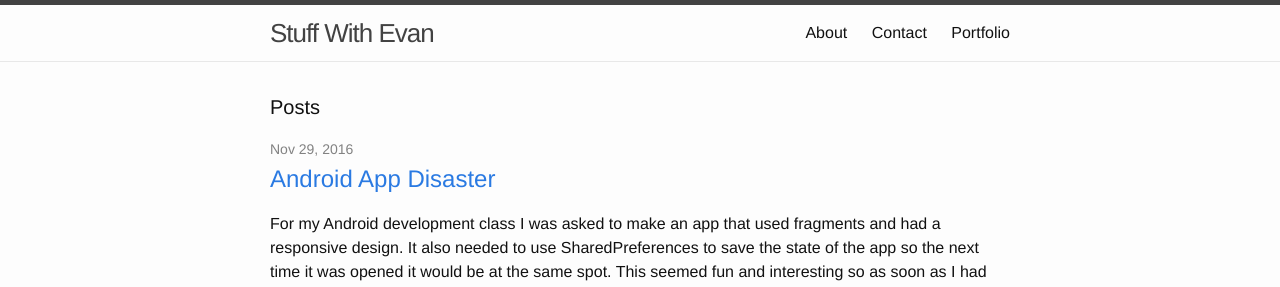
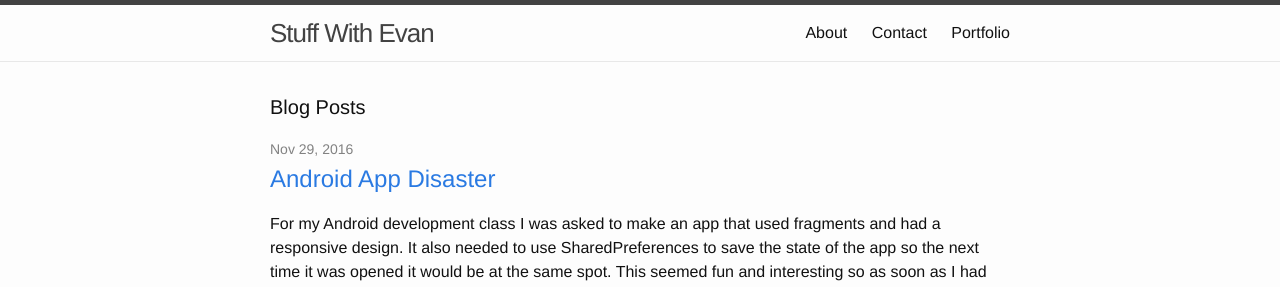
Before and after one commit to oakeef/oakeef.github.io, a Jekyll site: the page built from index.html, in a window 1280 px wide. Shown: the top 287 px of the page. Built offline with Jekyll 4.4.1, drawn with Linux system fonts in a browser that asks for light colours; the list of posts is cut into pages by our own code.

Commit message:
playing with css

```diff
--- a/_sass/_layout.scss
+++ b/_sass/_layout.scss
@@ -5,6 +5,7 @@
     border-top: 5px solid $grey-color-dark;
     border-bottom: 1px solid $grey-color-light;
     min-height: 56px;
+    background-color: AEED01;
 
     // Positioning context for the mobile navigation icon
     position: relative;
--- a/index.html
+++ b/index.html
@@ -4,7 +4,7 @@
 
 <div class="home">
 
-  <h1 class="page-heading">Posts</h1>
+  <h1 class="page-heading">Blog Posts</h1>
 
   <ul class="post-list">
     {% for post in paginator.posts %}
```
